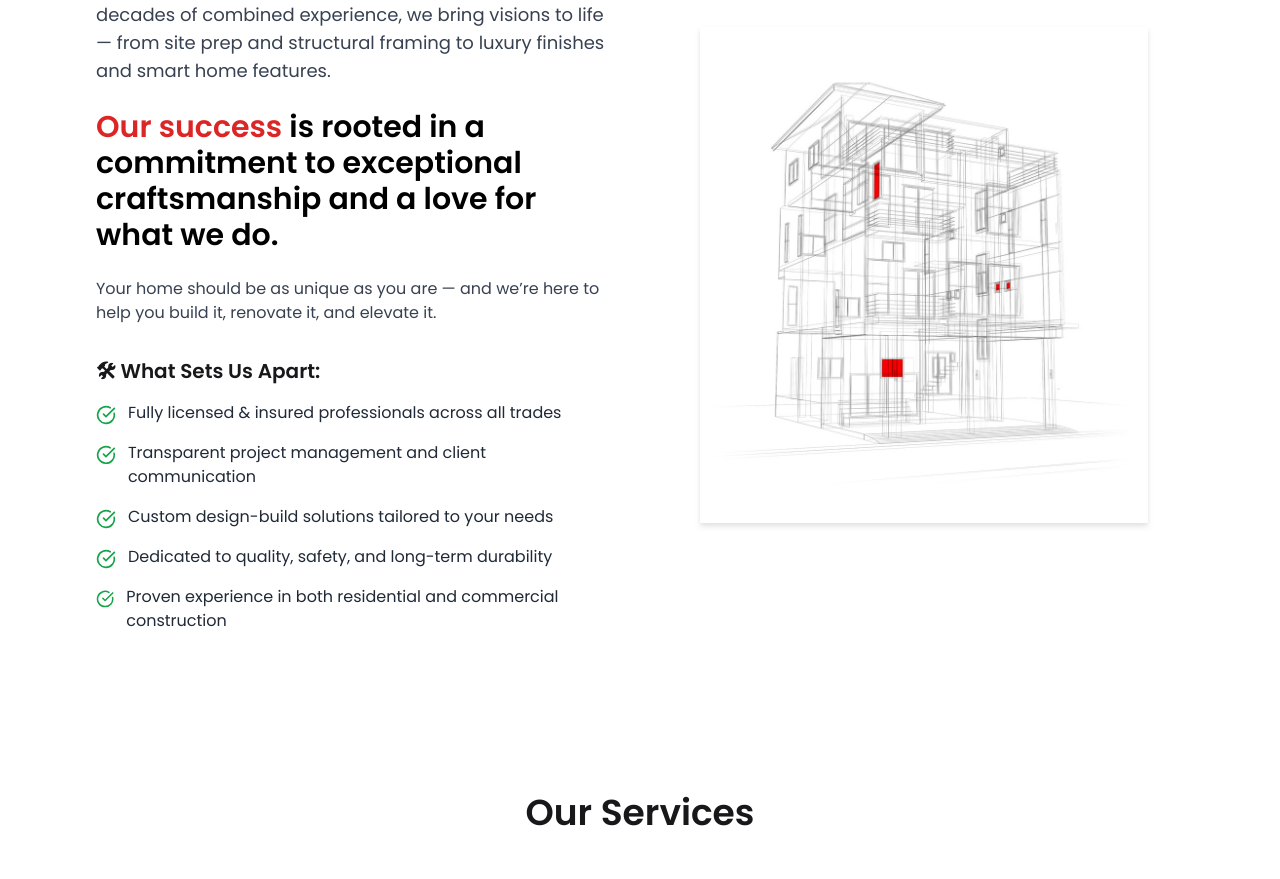
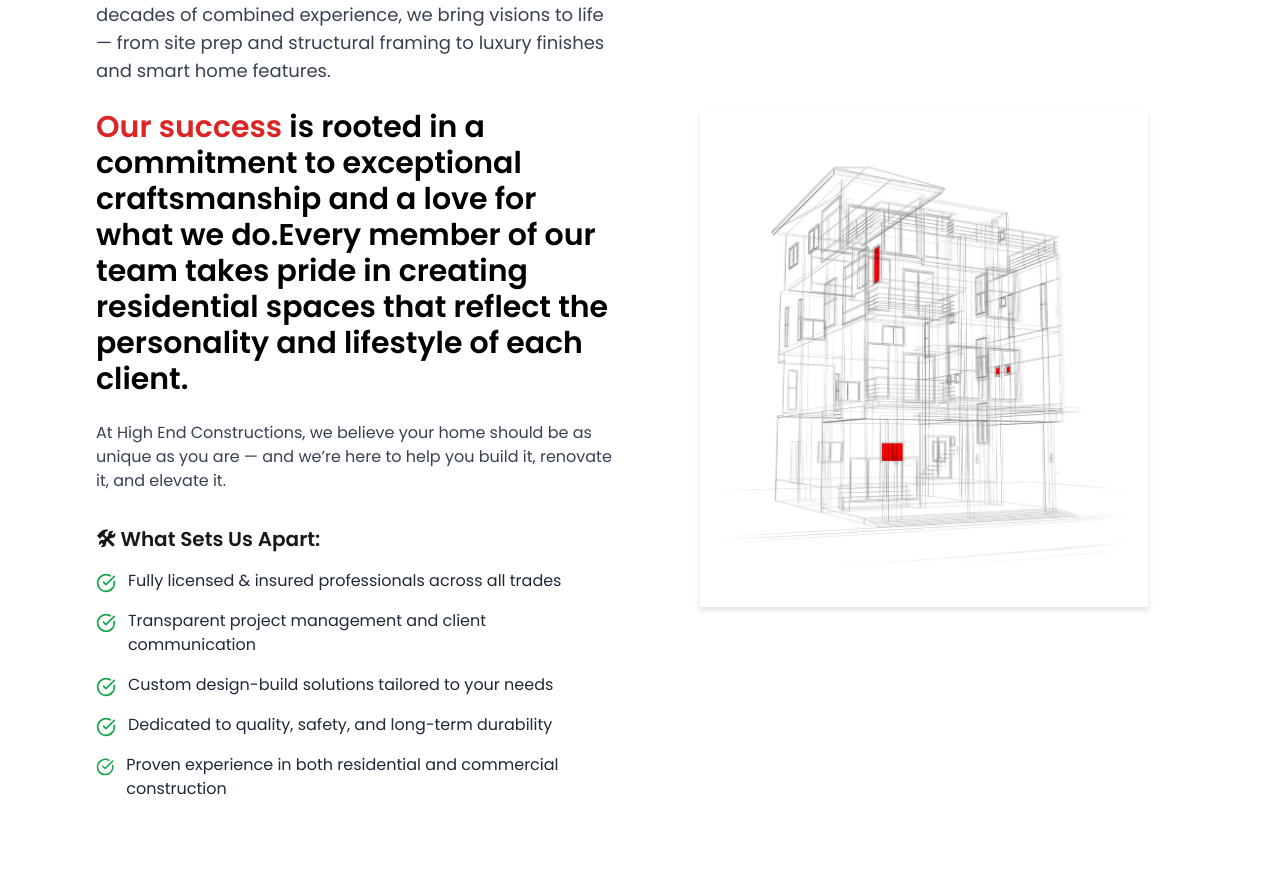
Before and after one commit to reflex000/high-end-constructions, a Next.js app: page / in a window 1280 px wide. Shown: the part 971-1850 px from the top of the page. Built offline with nearby package versions, Linux system fonts and the light colour scheme.

Commit message:
update about us

```diff
--- a/components/HomePage.tsx
+++ b/components/HomePage.tsx
@@ -55,12 +55,14 @@ export default function HomePage() {
 
             <h3 className="text-2xl md:text-3xl font-bold text-black mt-6 leading-relaxed">
               <span className="text-red-600 font-semibold">Our success</span> is rooted in a
-              commitment to exceptional craftsmanship and a love for what we do.
+              commitment to exceptional craftsmanship and a love for what we do.Every member of our
+              team takes pride in creating residential spaces that reflect the personality and
+              lifestyle of each client.
             </h3>
 
             <p className="text-gray-700 mt-6 max-w-xl mx-auto md:mx-0">
-              Your home should be as unique as you are — and we’re here to help you build it,
-              renovate it, and elevate it.
+              At High End Constructions, we believe your home should be as unique as you are — and
+              we’re here to help you build it, renovate it, and elevate it.
             </p>
 
             {/* ───────────── What Sets Us Apart ───────────── */}
```
